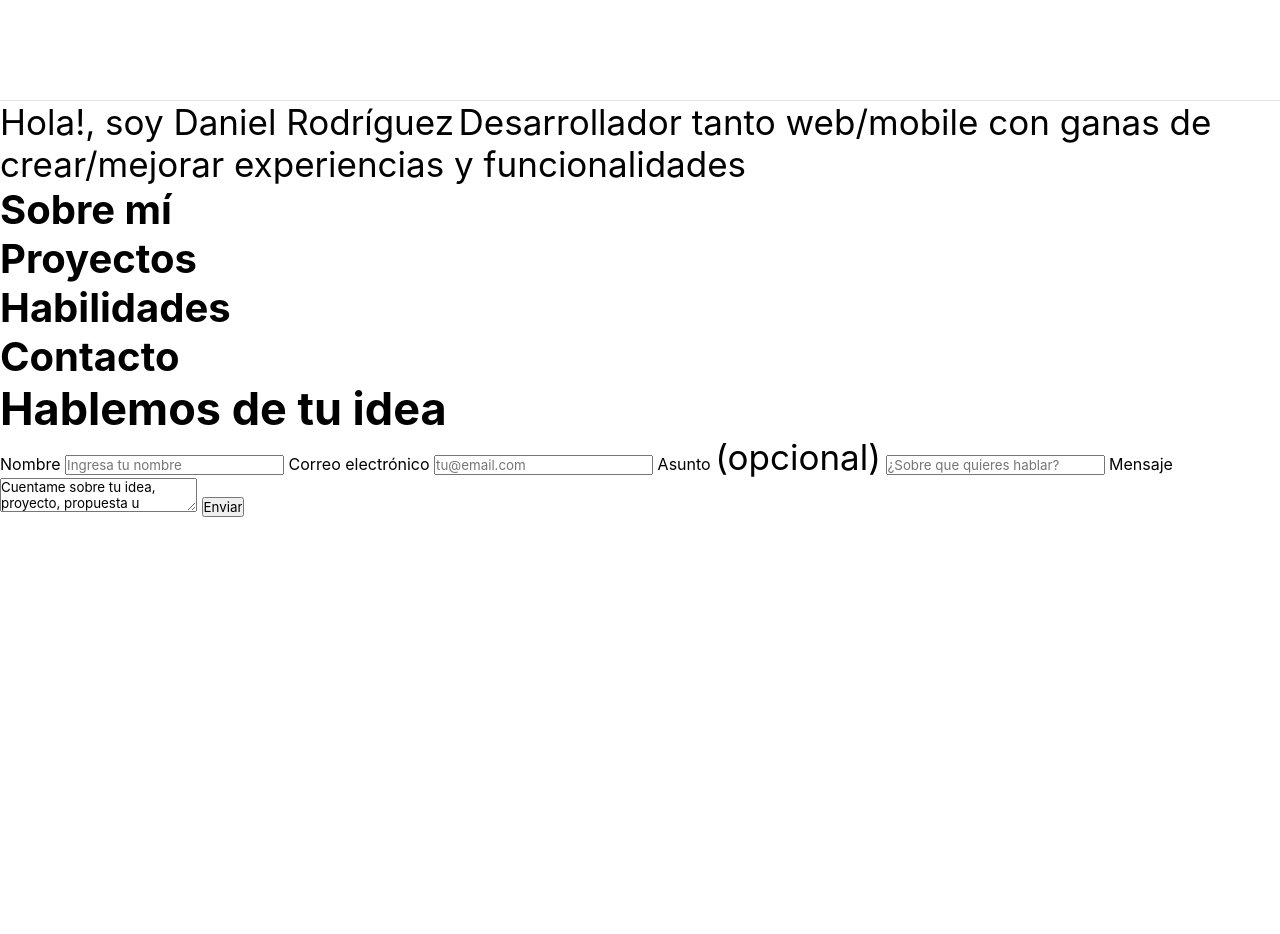
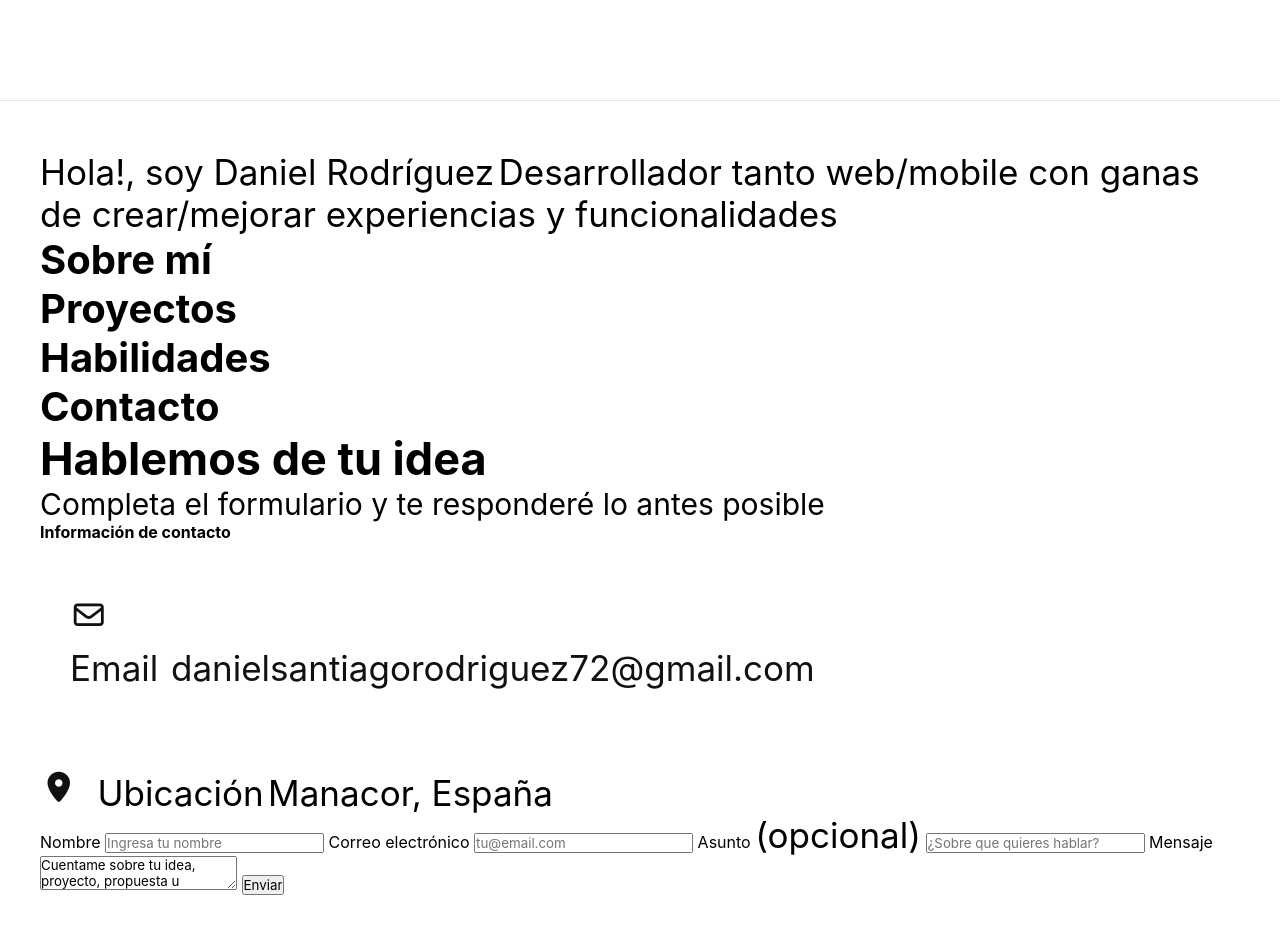
Before and after one commit to Danrodriguez04/Portfolio, a website: page index.html in a window 1280 px wide. Before the commit the page ends 800 px from the top, so only its background shows below. Drawn offline with Linux system fonts and the light colour scheme.

Commit message:
adding contact structure and the main structure

```diff
--- a/index.html
+++ b/index.html
@@ -4,6 +4,7 @@
     <meta charset="UTF-8">
     <link rel="stylesheet" href="assets/dist/index.css">
     <link rel="stylesheet" href="assets/dist/bar-nav.css">
+    <link rel="stylesheet" href="assets/dist/contact.css">
     <link rel="stylesheet" href="./assets/fontawesome/css/all.css">
     <title>Portfolio</title>
 </head>
@@ -70,9 +71,27 @@
         <div class="title-contact">
             <h2>Contacto</h2>
             <h3>Hablemos de tu idea</h3>
+            <p>Completa el formulario y te responderé lo antes posible</p>
         </div>
         <div class="info-contact">
-
+            <h4>Información de contacto</h4>
+            <ul>
+                <li>
+                    <a href="mailto:danielsantiagorodriguez72@gmail.com"> <i class="fa-regular fa-envelope"></i>
+                        <div class="card-info">
+                            <span class="card-title">Email</span>
+                            <span class="card-content">danielsantiagorodriguez72@gmail.com</span>
+                        </div>
+                    </a>
+                </li>
+                <li>
+                    <i class="fa-solid fa-location-dot"></i>
+                    <div class="card-info">
+                        <span class="card-title">Ubicación</span>
+                        <span class="card-content">Manacor, España</span>
+                    </div>
+                </li>
+            </ul>
         </div>
 
         <form>
@@ -104,8 +123,8 @@
         buttonsOpenNav.addEventListener('click', () => {
             toggleNavbar();
         });
-        buttonCloseNavbar.addEventListener('click', () =>{
-           toggleNavbar();
+        buttonCloseNavbar.addEventListener('click', () => {
+            toggleNavbar();
         });
     }
 
```
Also changed, not shown: assets/dist/contact.css, assets/dist/index.css.
